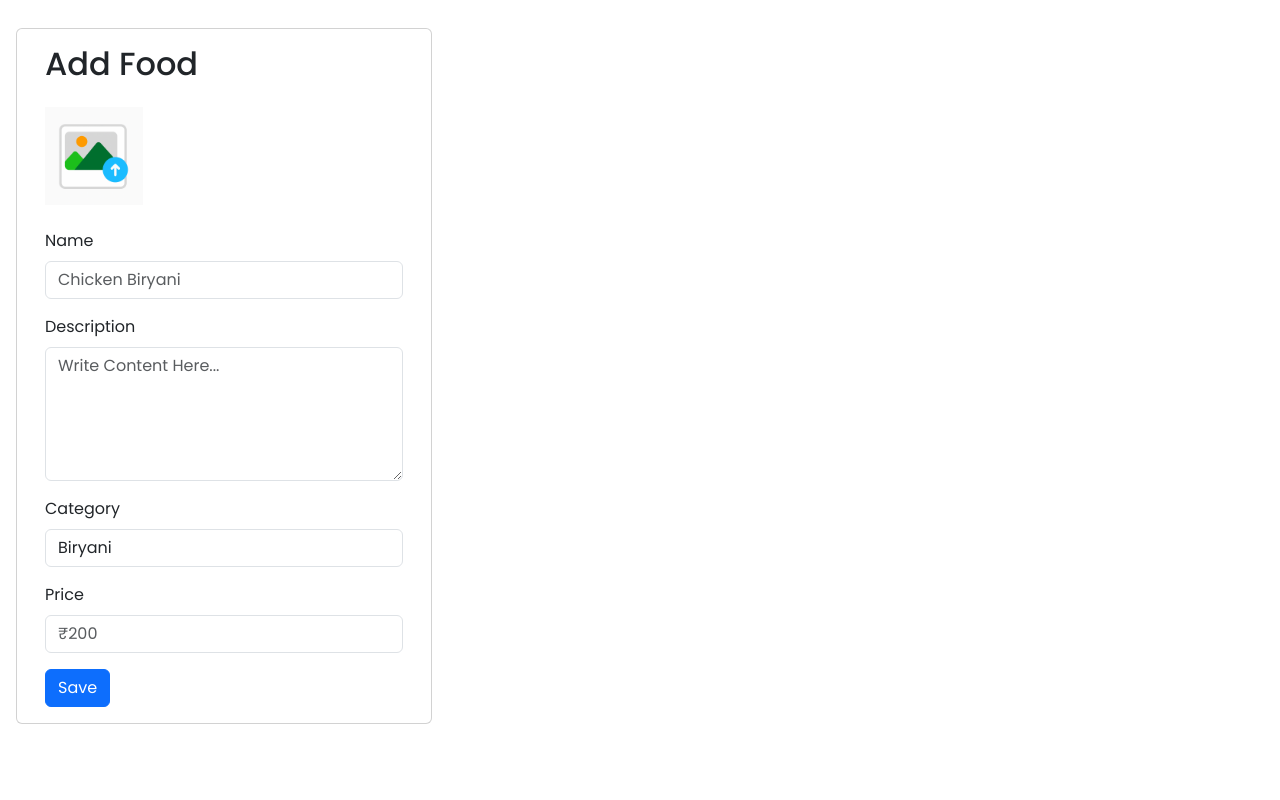
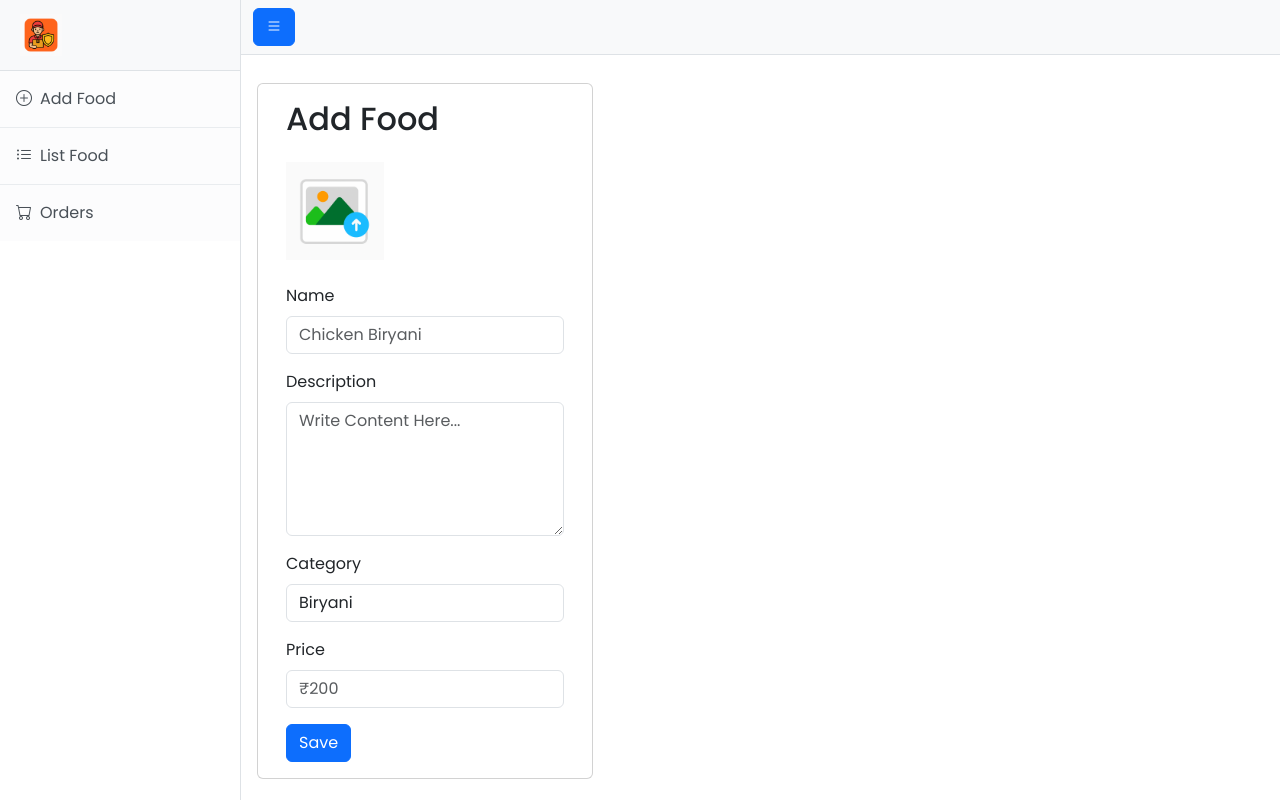
Before and after one commit to Sairakesh123/food-delivery-app, a React (Vite) app in the folder Frontend/adminpanel/: page / in a window 1280 px wide. Built offline with nearby package versions, Linux system fonts and the light colour scheme; no server answers; sample sign-in values are in the browser's storage.

Commit message:
Add Menubar and toggle functionality to App layout

```diff
--- a/Frontend/adminpanel/src/App.jsx
+++ b/Frontend/adminpanel/src/App.jsx
@@ -4,6 +4,8 @@ import ListFood from "./pages/ListFood/ListFood";
 import Orders from "./pages/Orders/Orders";
 import Login from "./pages/Login/Login";
 import Sidebar from "./components/Sidebar/Sidebar";
+import Menubar from "./components/Menubar/Menubar";
+import { useState } from "react";
 
 function ProtectedRoute({ children }) {
   const token = localStorage.getItem("token");
@@ -11,11 +13,20 @@ function ProtectedRoute({ children }) {
 }
 
 function Layout({ children }) {
+  const [sidebarVisible, setSidebarVisible] = useState(true);
+
+  const toggleSidebar = () => {
+    setSidebarVisible(!sidebarVisible);
+  };
+
   return (
     <div style={{ display: "flex" }}>
-      <Sidebar />
-      <div style={{ flex: 1, padding: "20px" }}>
-        {children}
+      <Sidebar sidebarVisible={sidebarVisible} />
+      <div style={{ flex: 1 }}>
+        <Menubar toggleSidebar={toggleSidebar} />
+        <div style={{ padding: "20px" }}>
+          {children}
+        </div>
       </div>
     </div>
   );
@@ -25,10 +36,8 @@ function App() {
   return (
     <Routes>
 
-      {/* Login */}
       <Route path="/login" element={<Login />} />
 
-      {/* Protected Routes */}
       <Route
         path="/"
         element={
```
